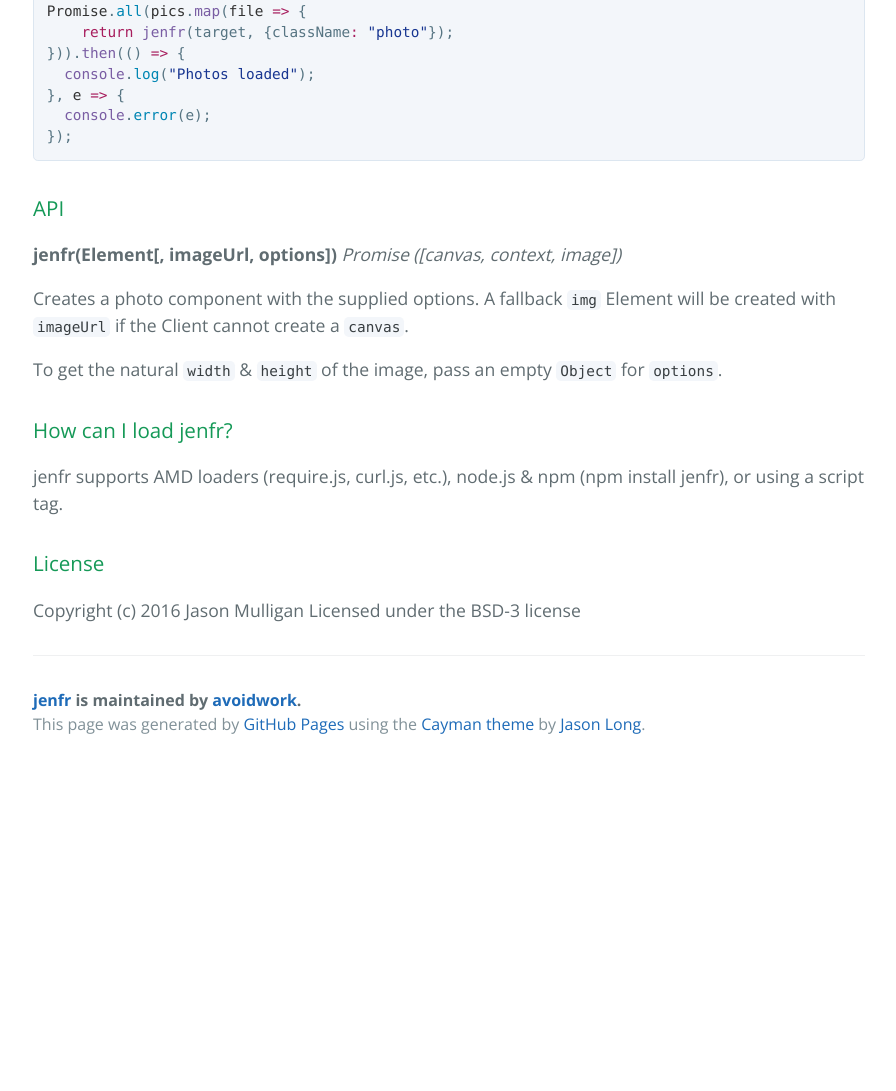
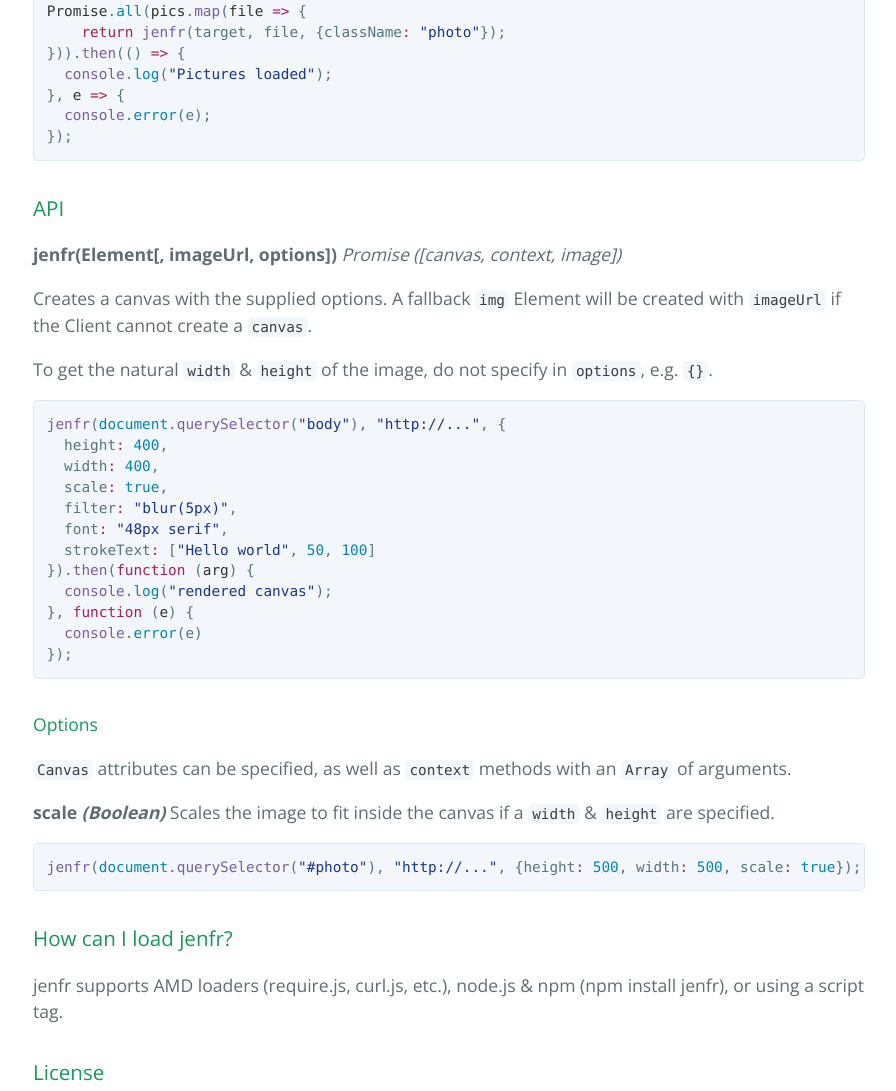
Before and after one commit to avoidwork/jenfr, a plain HTML site: page index.html in a window 1280 px wide. Shown: the part 792-1883 px from the top of the page, without its empty margins (191-1087 px from the left). Before the commit the page ends 1560 px from the top, so only its background shows below. Drawn offline with nearby package versions, Linux system fonts and the light colour scheme.

```diff
--- a/index.html
+++ b/index.html
@@ -39,9 +39,9 @@
   target <span class="pl-k">=</span> <span class="pl-c1">document</span>.<span class="pl-en">querySelector</span>(<span class="pl-s"><span class="pl-pds">"</span>#photos<span class="pl-pds">"</span></span>);
 
 <span class="pl-smi">Promise</span>.<span class="pl-c1">all</span>(<span class="pl-smi">pics</span>.<span class="pl-en">map</span>(<span class="pl-smi">file</span> <span class="pl-k">=&gt;</span> {
-    <span class="pl-k">return</span> <span class="pl-en">jenfr</span>(target, {className<span class="pl-k">:</span> <span class="pl-s"><span class="pl-pds">"</span>photo<span class="pl-pds">"</span></span>});
+    <span class="pl-k">return</span> <span class="pl-en">jenfr</span>(target, file, {className<span class="pl-k">:</span> <span class="pl-s"><span class="pl-pds">"</span>photo<span class="pl-pds">"</span></span>});
 })).<span class="pl-en">then</span>(() <span class="pl-k">=&gt;</span> {
-  <span class="pl-en">console</span>.<span class="pl-c1">log</span>(<span class="pl-s"><span class="pl-pds">"</span>Photos loaded<span class="pl-pds">"</span></span>);
+  <span class="pl-en">console</span>.<span class="pl-c1">log</span>(<span class="pl-s"><span class="pl-pds">"</span>Pictures loaded<span class="pl-pds">"</span></span>);
 }, <span class="pl-smi">e</span> <span class="pl-k">=&gt;</span> {
   <span class="pl-en">console</span>.<span class="pl-c1">error</span>(e);
 });</pre></div>
@@ -52,9 +52,32 @@
 <p><strong>jenfr(Element[, imageUrl, options])</strong>
 <em>Promise ([canvas, context, image])</em></p>
 
-<p>Creates a photo component with the supplied options. A fallback <code>img</code> Element will be created with <code>imageUrl</code> if the Client cannot create a <code>canvas</code>.</p>
+<p>Creates a canvas with the supplied options. A fallback <code>img</code> Element will be created with <code>imageUrl</code> if the Client cannot create a <code>canvas</code>.</p>
 
-<p>To get the natural <code>width</code> &amp; <code>height</code> of the image, pass an empty <code>Object</code> for <code>options</code>.</p>
+<p>To get the natural <code>width</code> &amp; <code>height</code> of the image, do not specify in <code>options</code>, e.g. <code>{}</code>.</p>
+
+<div class="highlight highlight-source-js"><pre><span class="pl-en">jenfr</span>(<span class="pl-c1">document</span>.<span class="pl-en">querySelector</span>(<span class="pl-s"><span class="pl-pds">"</span>body<span class="pl-pds">"</span></span>), <span class="pl-s"><span class="pl-pds">"</span>http://...<span class="pl-pds">"</span></span>, {
+  height<span class="pl-k">:</span> <span class="pl-c1">400</span>,
+  width<span class="pl-k">:</span> <span class="pl-c1">400</span>,
+  scale<span class="pl-k">:</span> <span class="pl-c1">true</span>,
+  filter<span class="pl-k">:</span> <span class="pl-s"><span class="pl-pds">"</span>blur(5px)<span class="pl-pds">"</span></span>,
+  font<span class="pl-k">:</span> <span class="pl-s"><span class="pl-pds">"</span>48px serif<span class="pl-pds">"</span></span>,
+  strokeText<span class="pl-k">:</span> [<span class="pl-s"><span class="pl-pds">"</span>Hello world<span class="pl-pds">"</span></span>, <span class="pl-c1">50</span>, <span class="pl-c1">100</span>]
+}).<span class="pl-en">then</span>(<span class="pl-k">function</span> (<span class="pl-smi">arg</span>) {
+  <span class="pl-en">console</span>.<span class="pl-c1">log</span>(<span class="pl-s"><span class="pl-pds">"</span>rendered canvas<span class="pl-pds">"</span></span>);
+}, <span class="pl-k">function</span> (<span class="pl-smi">e</span>) {
+  <span class="pl-en">console</span>.<span class="pl-c1">error</span>(e)
+});</pre></div>
+
+<h4>
+<a id="options" class="anchor" href="#options" aria-hidden="true"><span aria-hidden="true" class="octicon octicon-link"></span></a>Options</h4>
+
+<p><code>Canvas</code> attributes can be specified, as well as <code>context</code> methods with an <code>Array</code> of arguments.</p>
+
+<p><strong>scale <em>(Boolean)</em></strong>
+Scales the image to fit inside the canvas if a <code>width</code> &amp; <code>height</code> are specified.</p>
+
+<div class="highlight highlight-source-js"><pre><span class="pl-en">jenfr</span>(<span class="pl-c1">document</span>.<span class="pl-en">querySelector</span>(<span class="pl-s"><span class="pl-pds">"</span>#photo<span class="pl-pds">"</span></span>), <span class="pl-s"><span class="pl-pds">"</span>http://...<span class="pl-pds">"</span></span>, {height<span class="pl-k">:</span> <span class="pl-c1">500</span>, width<span class="pl-k">:</span> <span class="pl-c1">500</span>, scale<span class="pl-k">:</span> <span class="pl-c1">true</span>});</pre></div>
 
 <h3>
 <a id="how-can-i-load-jenfr" class="anchor" href="#how-can-i-load-jenfr" aria-hidden="true"><span aria-hidden="true" class="octicon octicon-link"></span></a>How can I load jenfr?</h3>
```
Also changed, not shown: params.json (+1 -1 lines).
